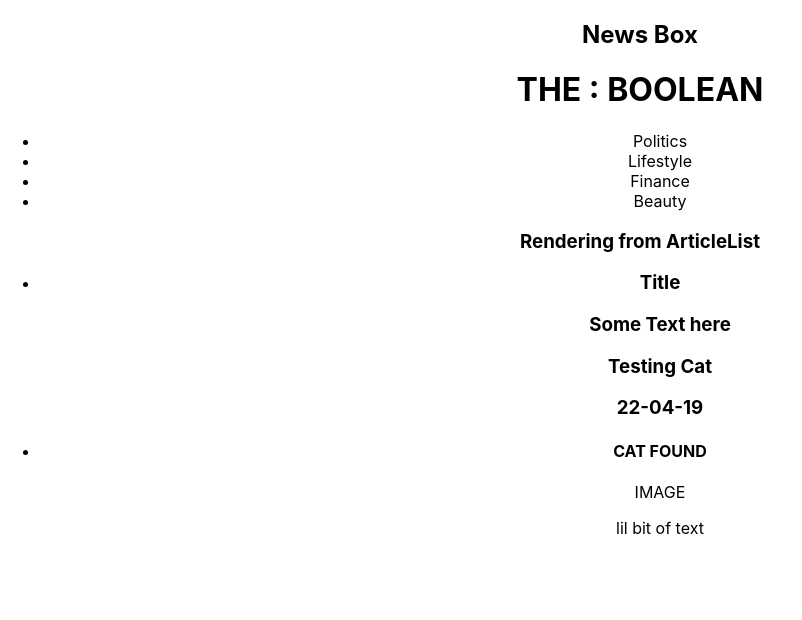
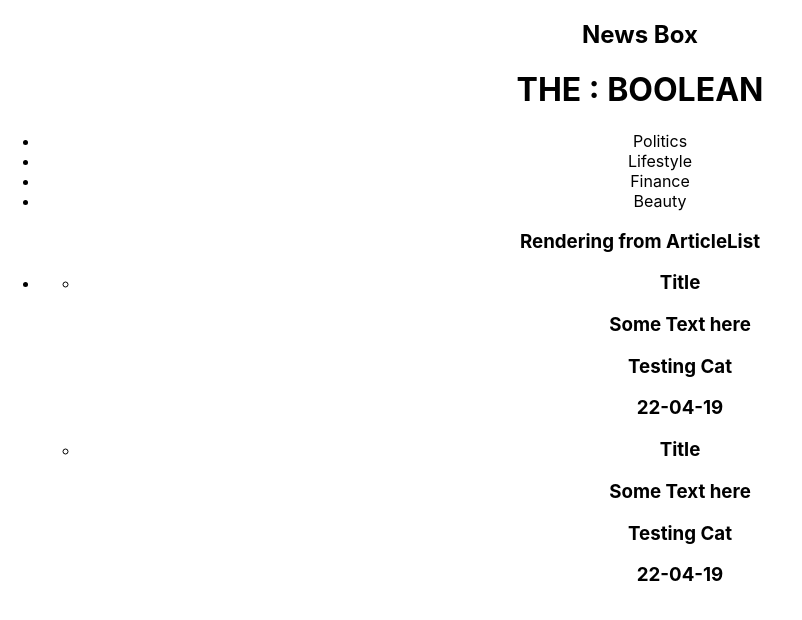
Before and after one commit to RHaigh/CodeClan-Java-Project, a React (Create React App) app in the folder the_boolean/: page / in a window 1280 px wide. Shown: the top 620 px of the page, without its empty margins (0-802 px from the left). Built offline with nearby package versions, Linux system fonts and the light colour scheme.

Commit message:
Successful Rendering of Article Data

```diff
--- a/the_boolean/src/components/ArticleList.js
+++ b/the_boolean/src/components/ArticleList.js
@@ -23,8 +23,7 @@ const ArticleList = (props) => {
     <div>
     <h3> Rendering from ArticleList </h3>
     <ul>
-    {articles}
-    <li> <ArticleSummary article = "hello"/> </li>
+    <li> <ArticleSummary article = {articles}/> </li>
     </ul>
     </div>
   )
--- a/the_boolean/src/components/ArticleStuff/ArticleSummary.js
+++ b/the_boolean/src/components/ArticleStuff/ArticleSummary.js
@@ -7,9 +7,9 @@ const ArticleSummary = (props) => {
 
   return(
     <div>
-    <h4> CAT FOUND </h4>
-    <p> IMAGE </p>
-    <p> lil bit of text </p>
+    <ul>
+    {props.article}
+    </ul>
     </div>
   )
 }
--- a/the_boolean/src/containers/NewsBox.js
+++ b/the_boolean/src/containers/NewsBox.js
@@ -12,6 +12,12 @@ class NewsBox extends Component {
         text: "Some Text here",
         category: "Testing Cat",
         date: "22-04-19"
+      },
+      {
+      title: "Title",
+      text: "Some Text here",
+      category: "Testing Cat",
+      date: "22-04-19"
       }]
     };
   }
```
